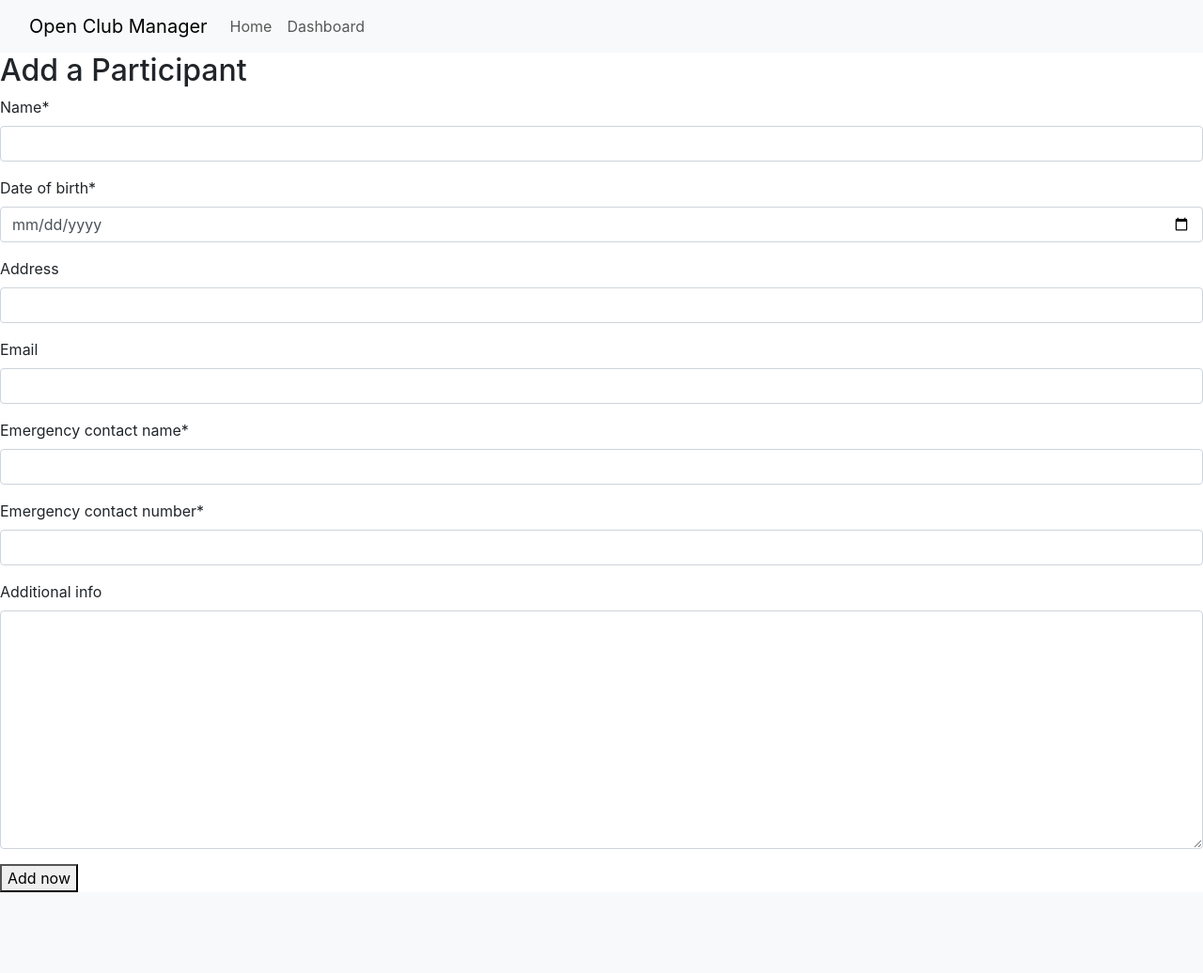
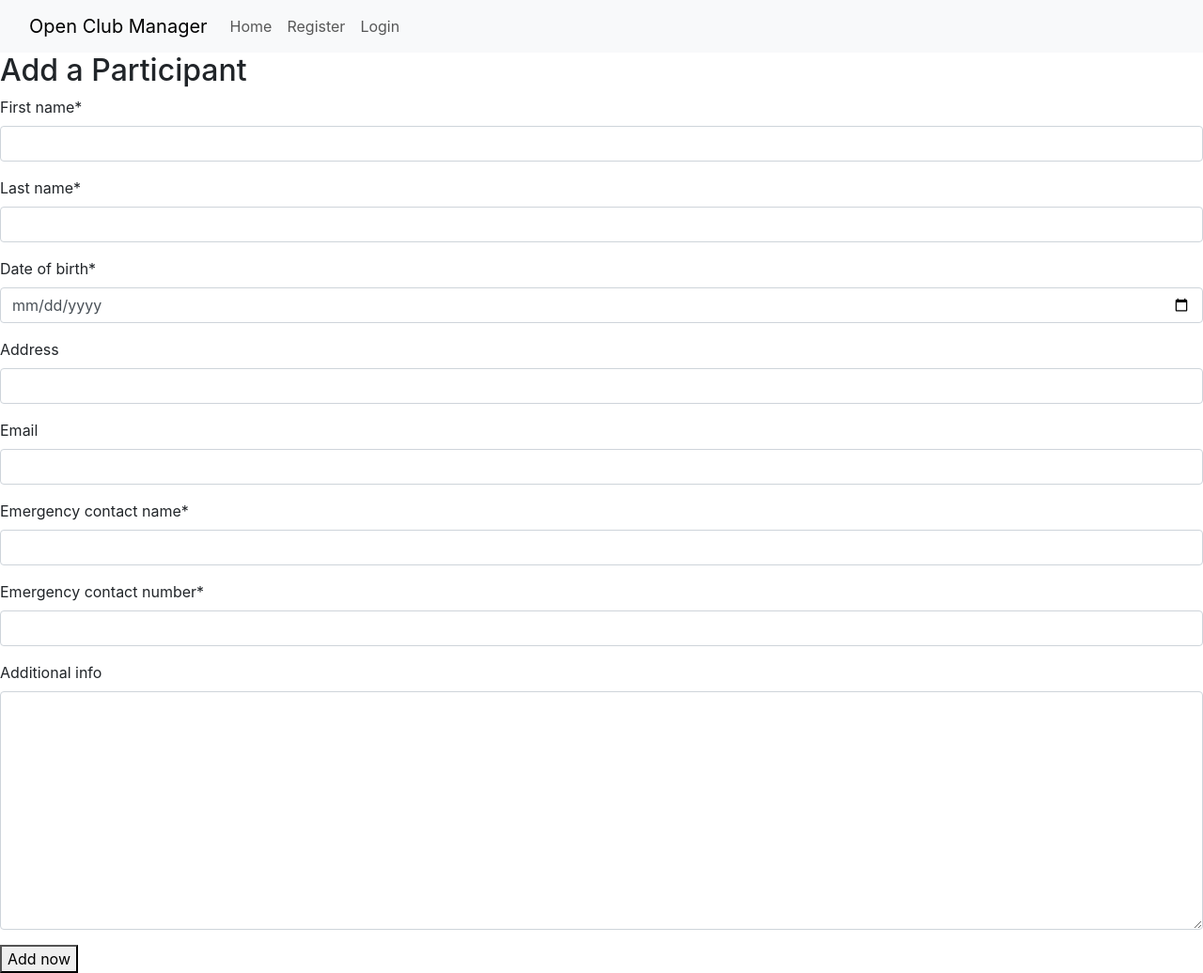
Before and after one commit to Joe-Sutherland-Full-Stack-developer/Open-Club-Manager, a Django app: page /dashboard/new_participant in a window 1280 px wide. Shown: the whole page at 94% size. Before the commit the page ends 950 px from the top, so only its background shows below. Run offline with Django 4.2, Linux system fonts and the light colour scheme; some libraries are stand-ins or nearby versions.

Commit message:
adjust participant model, config allauth

```diff
--- a/OpenClubManager/settings.py
+++ b/OpenClubManager/settings.py
@@ -69,6 +69,8 @@ MIDDLEWARE = [
     'django.middleware.clickjacking.XFrameOptionsMiddleware',
     'allauth.account.middleware.AccountMiddleware',
 ]
+
+
 
 ROOT_URLCONF = 'OpenClubManager.urls'
 
--- a/OpenClubManager/urls.py
+++ b/OpenClubManager/urls.py
@@ -19,6 +19,7 @@ from django.urls import path, include
 from dashboard import views as dashboard_views
 urlpatterns = [
     path('admin/', admin.site.urls),
+    path("accounts/", include("allauth.urls")),
     path('', include('dashboard.urls'), name='home'),
     path('dashboard/', dashboard_views.dashboard, name='dashboard'),
     path('dashboard/new_participant', dashboard_views.create_participant, name="create_participant")
--- a/dashboard/forms.py
+++ b/dashboard/forms.py
@@ -4,7 +4,7 @@ from .models import Participant
 class ParticipantForm(forms.ModelForm):
     class Meta:
         model = Participant
-        fields = ['name', 'date_of_birth', 'address','email', 'emergency_contact_name', 'emergency_contact_number', 'additional_info']
+        fields = ['first_name','last_name', 'date_of_birth', 'address','email', 'emergency_contact_name', 'emergency_contact_number', 'additional_info']
         widgets = {
            'date_of_birth': forms.DateInput(attrs={'type': 'date'}),
         }
--- a/dashboard/models.py
+++ b/dashboard/models.py
@@ -61,7 +61,9 @@ class Booking(models.Model):
 
 class Participant(models.Model):
     user = models.ForeignKey(settings.AUTH_USER_MODEL, on_delete=models.CASCADE, related_name='participants')
-    name = models.CharField(max_length=200)
+    first_name = models.CharField(max_length=200)
+    last_name = models.CharField(max_length=200)
+
     date_of_birth = models.DateField()
     is_member = models.BooleanField(default=False)
     address = models.CharField(max_length=200, null=True, blank=True)
@@ -70,4 +72,4 @@ class Participant(models.Model):
     emergency_contact_number = models.CharField(max_length=15)
     additional_info = models.TextField(null=True, blank=True)
     def __str__(self):
-        return self.name
+        return f"{self.first_name}  {self.last_name}"
--- a/dashboard/templates/dashboard/dashboard.html
+++ b/dashboard/templates/dashboard/dashboard.html
@@ -7,7 +7,7 @@
 <div id="dashboard" class="container-fluid g-0">
     <div id="side-panel" class="row g-0">
         <div class="col-3">
-            <h2>Welcome, {{user.name}}</h2>
+            <h2>Welcome, {{ user }}</h2>
             <div class="accordion accordion-flush" id="side-accordian">
                 <div class="accordion-item">
                   <h2 class="accordion-header">
--- a/templates/base.html
+++ b/templates/base.html
@@ -1,4 +1,8 @@
 {% load static %}
+
+{% url 'account_login' as login_url %}
+{% url 'account_signup' as signup_url %}
+{% url 'account_logout' as logout_url %}
 <!doctype html>
 <html lang="en">
 
@@ -29,9 +33,23 @@
                     <li class="nav-item">
                         <a class="nav-link" href="{% url 'home' %}">Home</a>
                     </li>
+
+                    {% if user.is_authenticated %}
                     <li class="nav-item">
                         <a class="nav-link" href="{% url 'dashboard' %}">Dashboard</a>
                     </li>
+                    <li class="nav-item">
+                        <a class="nav-link {% if request.path == logout_url %}active{% endif %}" aria-current="page" href="{% url 'account_logout' %}">Logout</a>
+                    </li>
+                    {% else %}
+                    <li class="nav-item">
+                        <a class="nav-link {% if request.path == signup_url %}active{% endif %}" aria-current="page"
+                            href="{% url 'account_signup' %}">Register</a>
+                    </li>
+                    <li class="nav-item">
+                        <a class="nav-link {% if request.path == login_url %}active{% endif %}" aria-current="page" href="{% url 'account_login' %}">Login</a>
+                    </li>
+                    {% endif %}
                 </ul>
             </div>
         </div>
--- a/templates/socialaccount/snippets/login_extra.html
+++ b/templates/socialaccount/snippets/login_extra.html
@@ -1,3 +1,4 @@
 {% load socialaccount %}
 
 {% providers_media_js %}
+<a href="{% provider_login_url 'facebook' %}">Facebook Connect</a>
```
Also changed, not shown: dashboard/migrations/0003_rename_name_participant_first_name_and_more.py (added).
